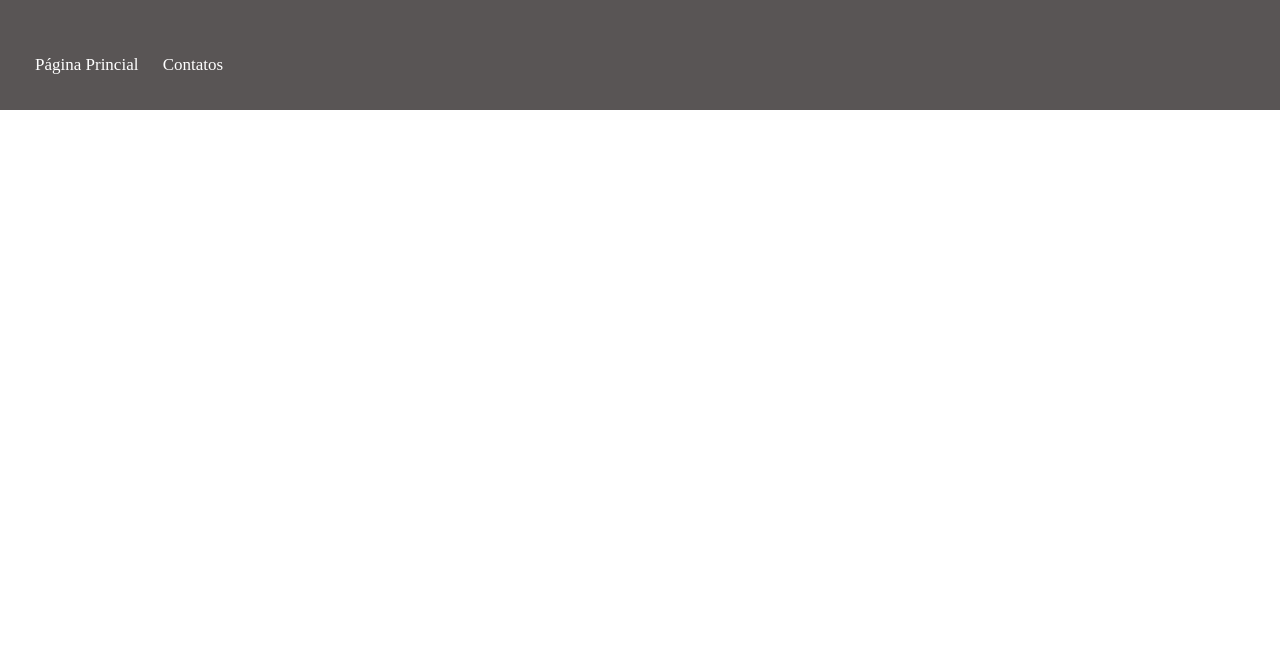
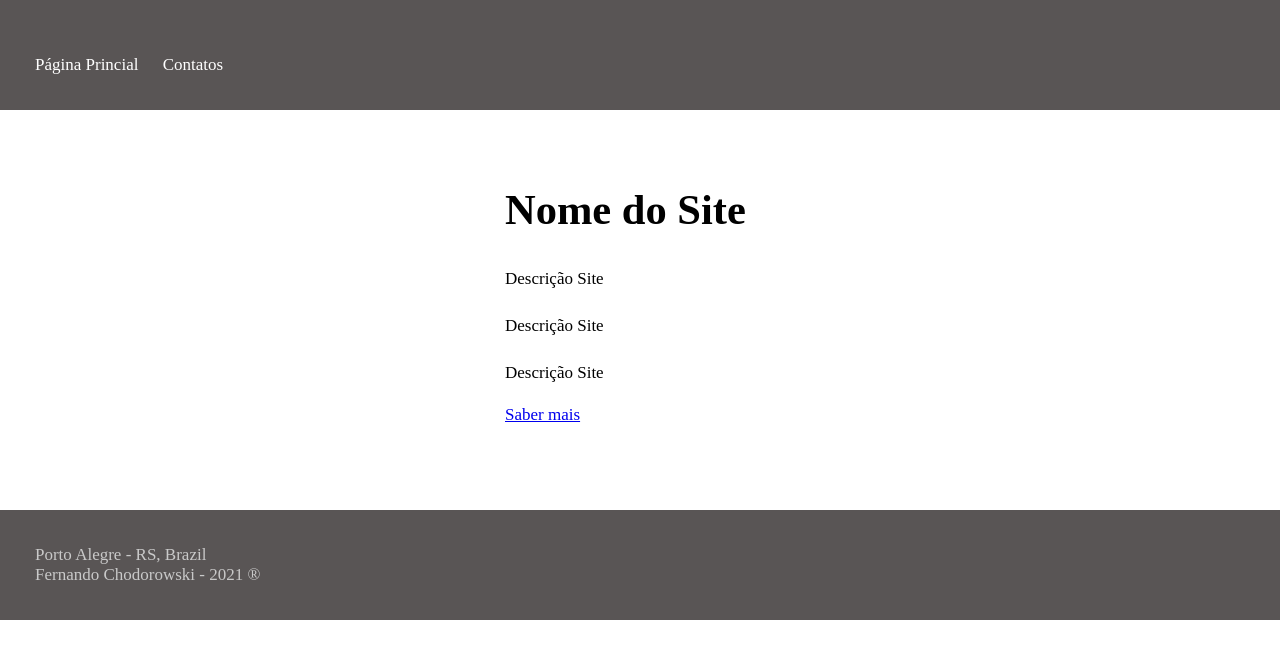
Before and after one commit to Ferwski/site_simples, a plain HTML site: page Contato.html in a window 1280 px wide. Drawn offline with Linux system fonts and the light colour scheme.

Commit message:
Realização .css para pagina de contatos

```diff
--- a/Contato.html
+++ b/Contato.html
@@ -6,7 +6,7 @@
     <meta http-equiv="X-UA-Compatible" content="IE=edge">
     <meta name="viewport" content="width=device-width, initial-scale=1.0">
     <title>Site Simples</title>
-    <link rel="stylesheet" href="pgPrinciapal.css">
+    <link rel="stylesheet" href="pgContato.css">
 </head>
 
 <body>
@@ -18,7 +18,19 @@
                 <a href="#">Contatos</a>
             </nav>
         </header>
-
+        <main>
+            <section>
+                <h1>Nome do Site</h1>
+                <p>Descrição Site</p>
+                <p>Descrição Site</p>
+                <p>Descrição Site</p>
+                <a href="btn">Saber mais</a>
+            </section>
+        </main>
+        <footer>
+            <div>Porto Alegre - RS, Brazil</div>
+            <div>Fernando Chodorowski - 2021 ®</div>
+        </footer>
     </div>
 </body>
 
--- /dev/null
+++ b/pgContato.css
@@ -0,0 +1,86 @@
+/* ------------------------------
+            UNIVERSAL
+   ---------------------------- */
+
+* {
+    margin-top: 0px;
+    padding-top: 0px;
+    font-size: 17px;
+}
+
+html,
+body {
+    height: 100vh;
+    margin: 0px;
+}
+
+
+/* ------------------------------
+            TIPOGRAFIA
+      ---------------------------- */
+
+h1,
+h2,
+h3 {
+    max-width: 60ch;
+    margin: 20px 0 30px 0;
+    font-weight: 700;
+}
+
+h1 {
+    font-size: 2.5em;
+}
+
+p {
+    max-width: 60ch;
+    line-height: 30px;
+}
+
+
+/* ------------------------------
+         TIPOGRAFIA
+   ---------------------------- */
+
+#site {
+    height: 100%;
+}
+
+#site>* {
+    padding: 35px;
+}
+
+header {
+    padding: 9px;
+    background: #595555;
+    color: #c9c9c9;
+    align-items: center;
+}
+
+section {
+    margin-left: 450px;
+    margin-bottom: 30px;
+    padding: 20px;
+}
+
+footer {
+    padding: 9px;
+    background: #595555;
+    color: #c9c9c9;
+    align-items: center;
+}
+
+
+/* ------------------------------
+         COMPONENTES
+   ---------------------------- */
+
+nav a {
+    text-decoration: none;
+    color: #ffffff;
+    margin-right: 20px;
+}
+
+nav a:hover {
+    text-decoration: underline;
+    color: #d6d3d3;
+}
```
